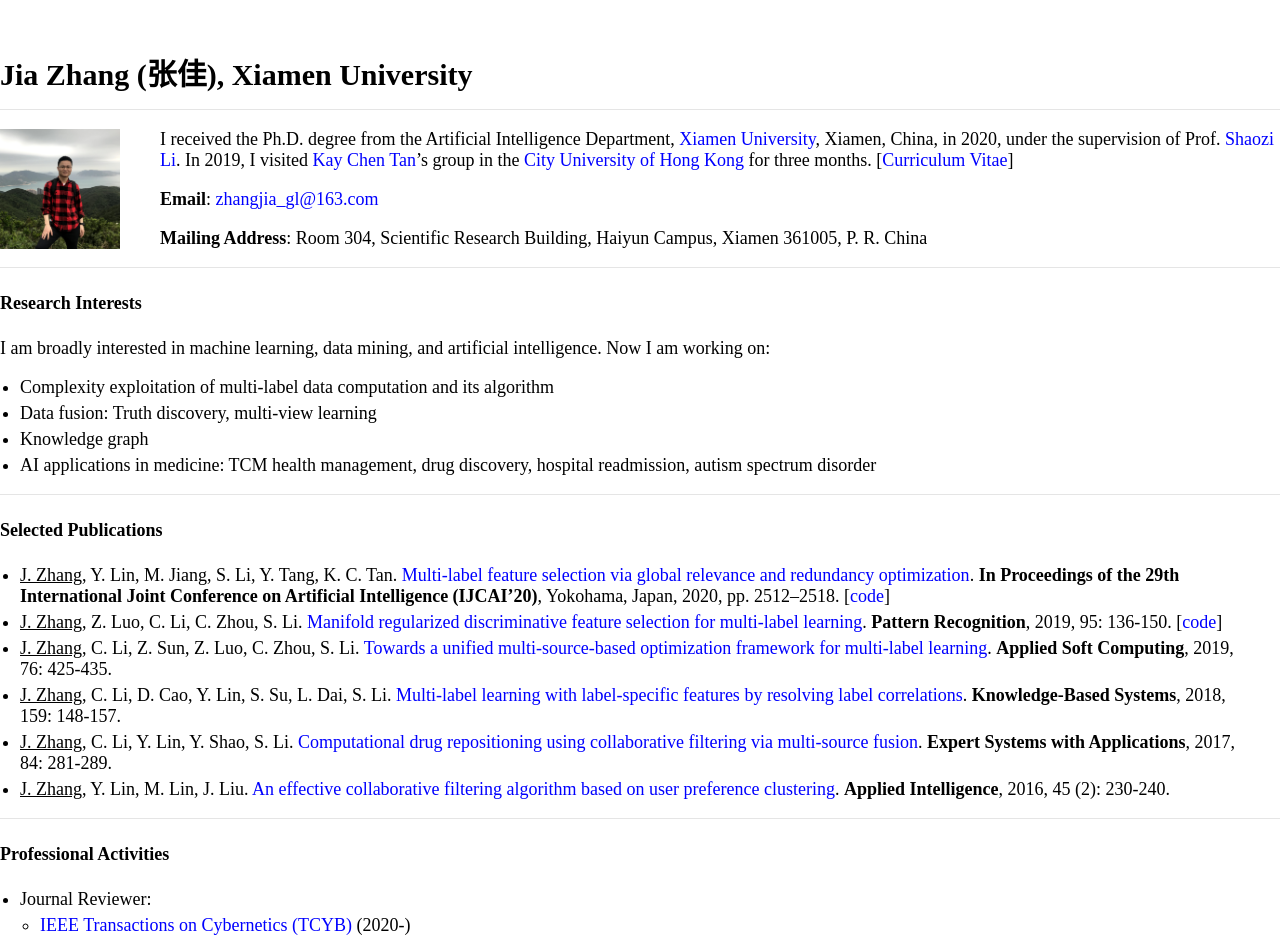
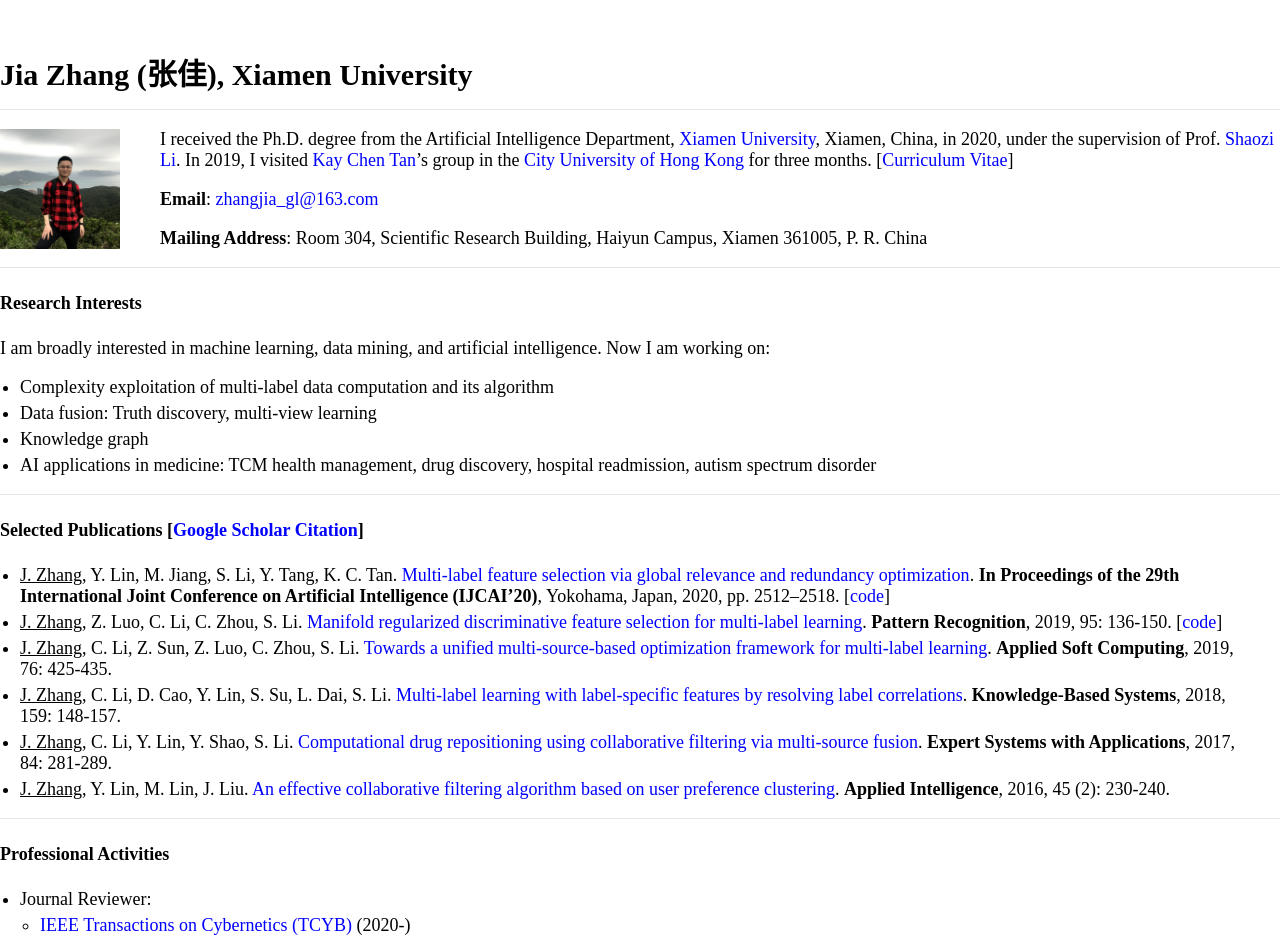
Before and after one commit to jiazhang-ml/jiazhang-ml.github.io, a Jekyll site: the page built from index.md, in a window 1280 px wide. Shown: the top 942 px of the page. Built offline with Jekyll 4.4.1, drawn with Linux system fonts in a browser that asks for light colours.

Commit message:
Update index.md

```diff
--- a/index.md
+++ b/index.md
@@ -23,7 +23,7 @@ I am broadly interested in machine learning, data mining, and artificial intelli
 
 ---
 
-#### Selected Publications
+#### Selected Publications [[Google Scholar Citation](https://scholar.google.com/citations?user=yBaTk-gAAAAJ&hl=en)]
 * <u>J. Zhang</u>, Y. Lin, M. Jiang, S. Li, Y. Tang, K. C. Tan. [Multi-label feature selection via global relevance and redundancy optimization](0348.pdf). **In Proceedings of the 29th International Joint Conference on Artificial Intelligence (IJCAI’20)**, Yokohama, Japan, 2020, pp. 2512–2518. [[code](GRRO-master.zip)]
 * <u>J. Zhang</u>, Z. Luo, C. Li, C. Zhou, S. Li. [Manifold regularized discriminative feature selection for multi-label learning](1-s2.0-S0031320319302341-main.pdf). **Pattern Recognition**, 2019, 95: 136-150. [[code](MDFS-master.zip)]
 * <u>J. Zhang</u>, C. Li, Z. Sun, Z. Luo, C. Zhou, S. Li. [Towards a unified multi-source-based optimization framework for multi-label learning](1-s2.0-S1568494618307051-main.pdf). **Applied Soft Computing**, 2019, 76: 425-435.
```
